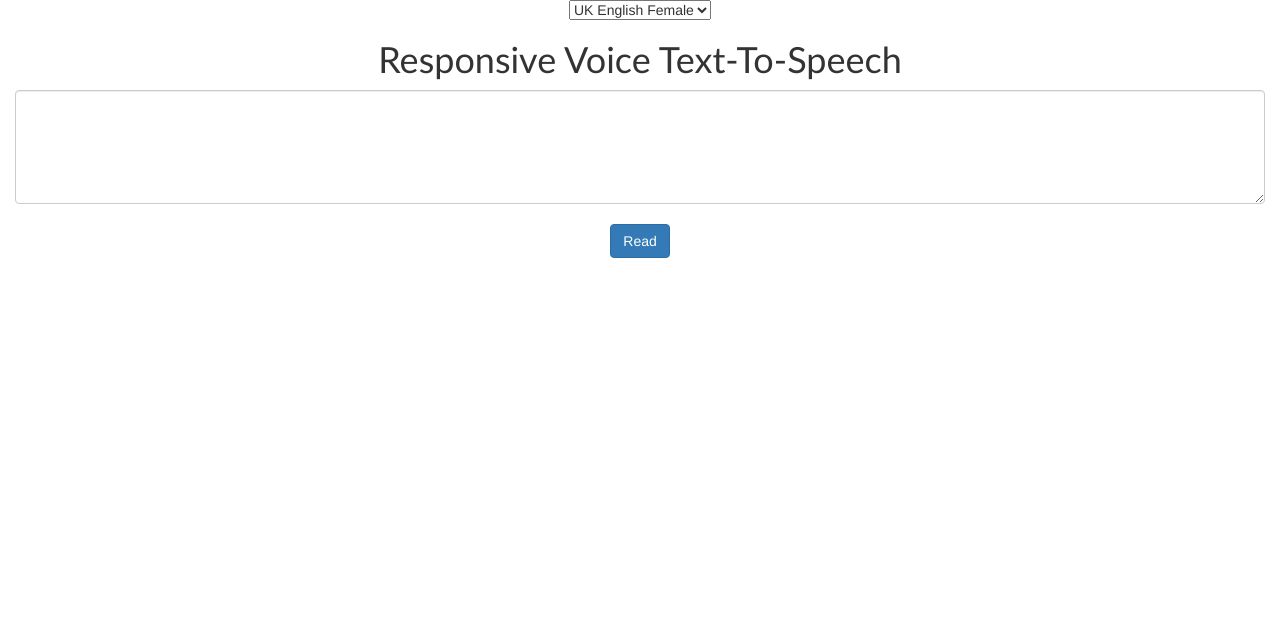
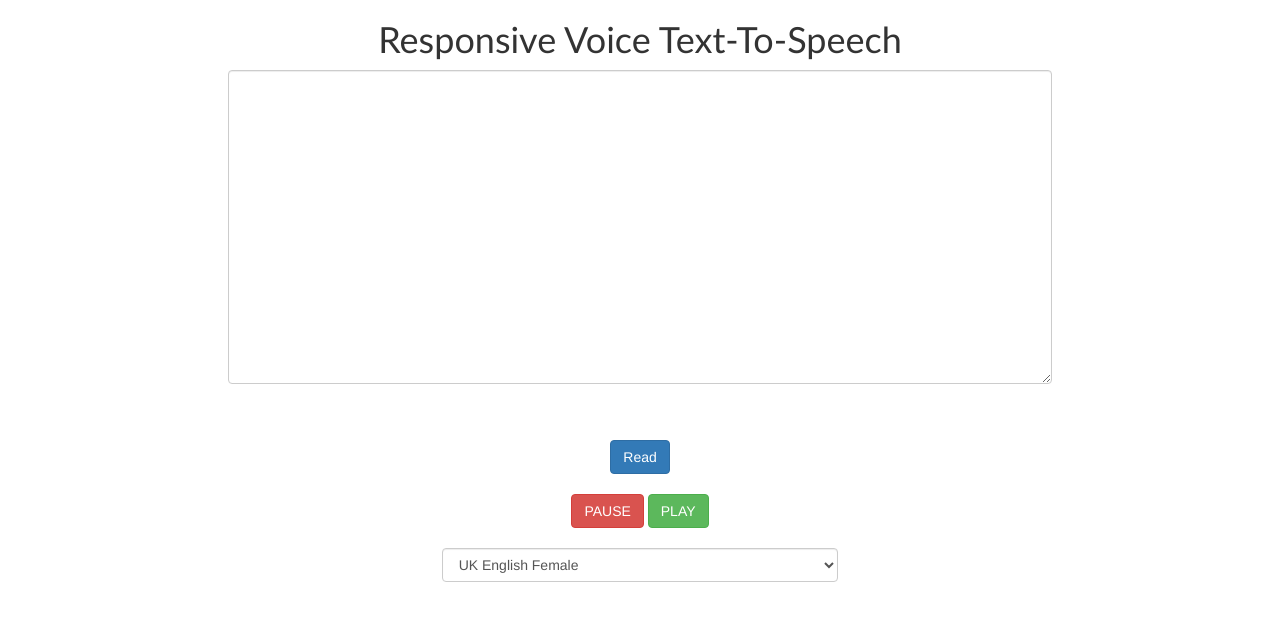
Before and after one commit to Suresh-Kumar31/Text-To-Speech-HTML-, a plain HTML site: page Text-To-Speech/index.html in a window 1280 px wide. Drawn offline with nearby package versions, Linux system fonts and the light colour scheme.

Commit message:
Pause/Play + Alignments & Styling

```diff
--- a/Text-To-Speech/index.html
+++ b/Text-To-Speech/index.html
@@ -27,6 +27,14 @@
 			var text=document.getElementById('content').value;
 			responsiveVoice.speak(text, $scope.voices[$scope.selectedIndex]);
 		};
+		//Pause
+		$scope.pause=function(){
+			responsiveVoice.pause();
+		};
+		//Resume
+		$scope.resume=function(){
+			responsiveVoice.resume();
+		}
 	}
 	)
 
@@ -40,19 +48,42 @@
 </head>
 <body ng-app="readApp">
 <div ng-controller="readControler" style="text-align: center;">
-<div>
-	<select  ng-change="changeVoice()" ng-model="selectedVoice">
-		<option ng-repeat="option in voices">{{option}}</option>
-	</select>
-</div>
-<div class="col-md-12">
+<div class="col-md-8 col-md-offset-2">
 <h1 style="font-family: Calibri, Candara, Segoe, 'Segoe UI', Optima, Arial, sans-serif">Responsive Voice Text-To-Speech</h1>
-<textarea id="content" class="form-control" rows="5" cols="40" style="margin-bottom: 20px"></textarea>
+<textarea id="content" class="form-control" rows="15" cols="40" style="margin-bottom: 20px"></textarea>
 </div>
 <br/>
 <br/>
 <br/>
-<button ng-click="readFunction()" class="btn btn-primary">Read</button>
+<br/>
+<br/>
+<br/>
+<br/>
+<br/>
+<br/>
+<br/>
+<br/>
+<br/>
+<br/>
+<br/>
+<br/>
+<br/>
+<br/>
+<br/>
+<br/>
+<br/>
+<br/>
+<br/>
+<button ng-click="readFunction()" class="btn btn-primary" style="margin-bottom: 20px">Read</button>
+<div style="margin-bottom: 20px">
+<button ng-click="pause()" class="btn btn-danger">PAUSE</button>
+<button ng-click="resume()" class="btn btn-success">PLAY</button>
+</div>
+<div class="col-md-4 col-md-offset-4">
+	<select  ng-change="changeVoice()" ng-model="selectedVoice" class="form-control">
+		<option ng-repeat="option in voices">{{option}}</option>
+	</select>
+</div>
 </div>
 </body>
 </html>
```
